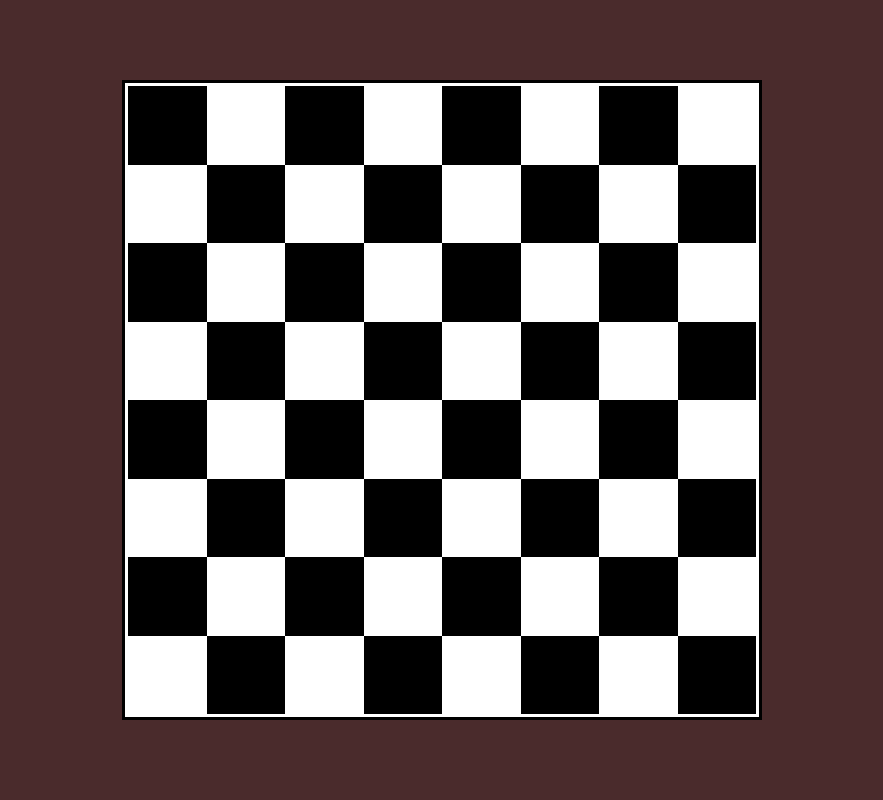
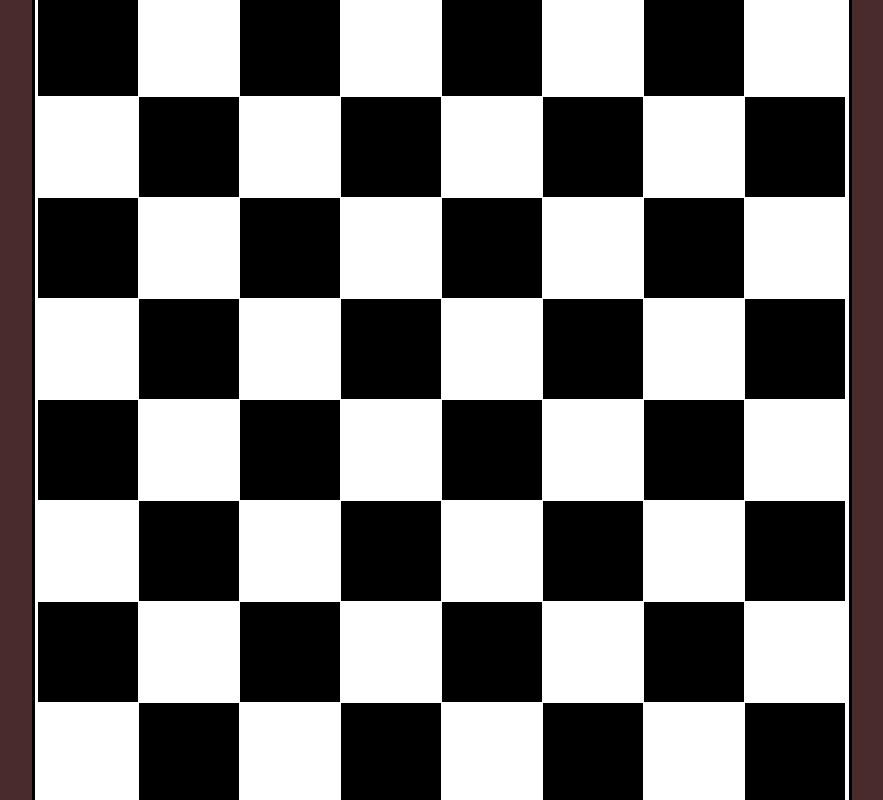
Before and after one commit to YVictorin/Advanced-CSS-Challenge, a plain HTML site: page Checkerboard/Table-Version/index.html in a window 1280 px wide. Shown: the whole page, without its empty margins (198-1081 px from the left). Drawn offline with Linux system fonts and the light colour scheme.

Commit message:
fix: make div height and width 100px

```diff
--- a/Checkerboard/Table-Version/style.css
+++ b/Checkerboard/Table-Version/style.css
@@ -19,8 +19,8 @@ table {
     transform: translate(-50%, -50%);
     display: grid;
     grid-template-rows: repeat(8, 1fr);
-    width: 40rem;
-    height: 40rem;
+    width: 820px;
+    height: 820px;
     padding: 3px;
     border: 3px solid black;
     background-color: white;
@@ -35,6 +35,10 @@ tr {
     height: 100%;
 }
 
+tr div {
+    width: 100px;
+    height: 100px;
+}
 
 tr:nth-child(even) div:nth-child(even) {
     background-color: black;
```
